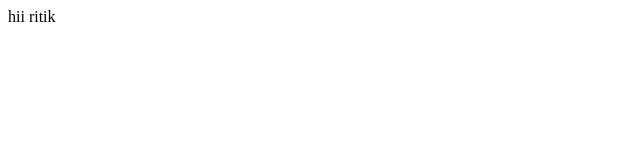
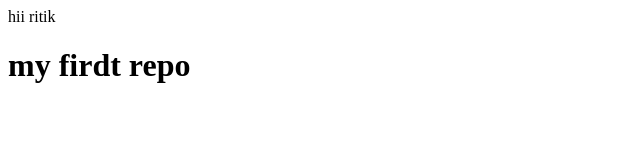
Before and after one commit to ritik-arya/LocalRepo, a plain HTML site: page index.html in a window 1280 px wide. Shown: the whole page, without its empty margins (0-640 px from the left). Drawn offline with Linux system fonts and the light colour scheme.

Commit message:
feature2

```diff
--- a/index.html
+++ b/index.html
@@ -1 +1,2 @@
 <p> hii ritik</p>
+<h1>my firdt repo</h1>
```
